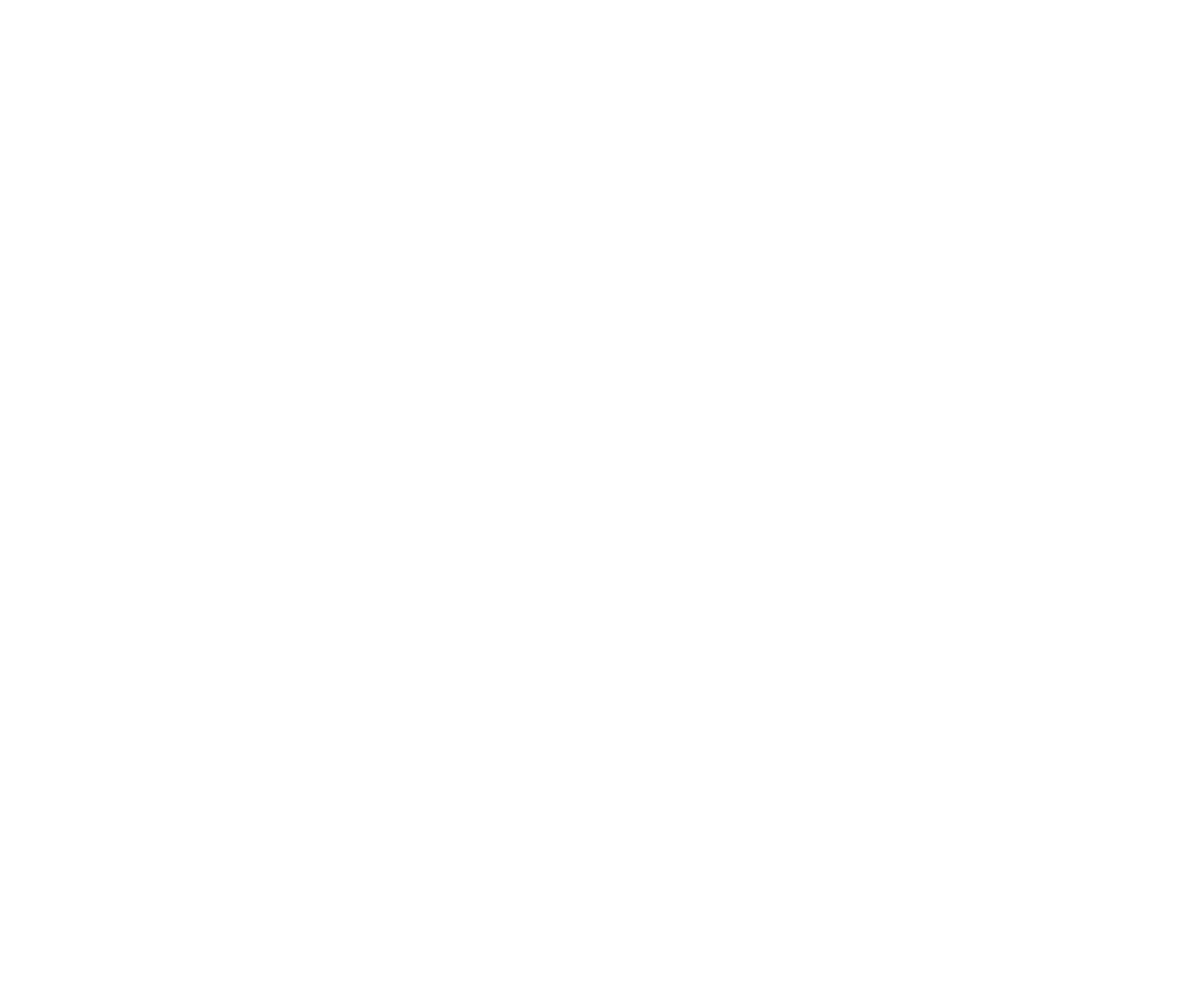
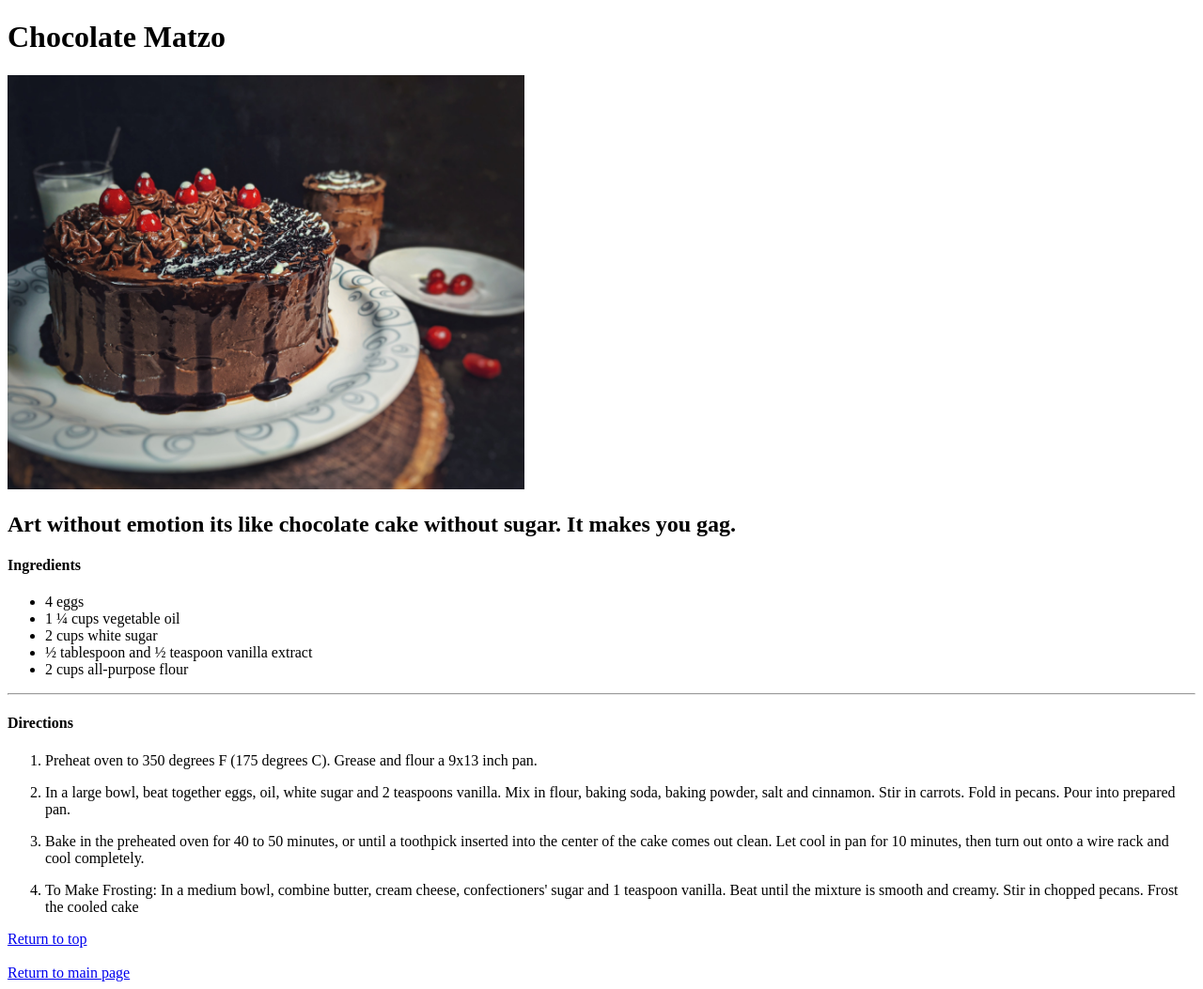
Before and after one commit to ZTanvir/Chicken-Biryani-Recipe, a plain HTML site: page recipes/chocolatematzo.html in a window 1280 px wide. Shown: the whole page at 94% size. Before the commit the page ends 800 px from the top, so only its background shows below. Drawn offline with Linux system fonts and the light colour scheme.

Commit message:
Complete all four html page.

```diff
--- a/recipes/chocolatematzo.html
+++ b/recipes/chocolatematzo.html
@@ -0,0 +1,66 @@
+<!DOCTYPE html>
+<html lang="en">
+  <head>
+    <meta charset="UTF-8" />
+    <meta http-equiv="X-UA-Compatible" content="IE=edge" />
+    <meta name="viewport" content="width=device-width, initial-scale=1.0" />
+    <title>Chocolate Matzo</title>
+  </head>
+  <body>
+    <a href="top"></a>
+    <h1>Chocolate Matzo</h1>
+    <img
+      src="../Image/umesh-soni-LDnmyOaA-ew-unsplash.jpg"
+      alt="Carrot cake decorated by carrot"
+      srcset=""
+      width="550px"
+    />
+    <h2>
+      Art without emotion its like chocolate cake without sugar. It makes you
+      gag.
+    </h2>
+    <h4>Ingredients</h4>
+    <ul>
+      <li>4 eggs</li>
+      <li>1 ¼ cups vegetable oil</li>
+      <li>2 cups white sugar</li>
+      <li>½ tablespoon and ½ teaspoon vanilla extract</li>
+      <li>2 cups all-purpose flour</li>
+    </ul>
+    <hr />
+    <h4>Directions</h4>
+    <ol>
+      <li>
+        <p>
+          Preheat oven to 350 degrees F (175 degrees C). Grease and flour a 9x13
+          inch pan.
+        </p>
+      </li>
+      <li>
+        <p>
+          In a large bowl, beat together eggs, oil, white sugar and 2 teaspoons
+          vanilla. Mix in flour, baking soda, baking powder, salt and cinnamon.
+          Stir in carrots. Fold in pecans. Pour into prepared pan.
+        </p>
+      </li>
+      <li>
+        <p>
+          Bake in the preheated oven for 40 to 50 minutes, or until a toothpick
+          inserted into the center of the cake comes out clean. Let cool in pan
+          for 10 minutes, then turn out onto a wire rack and cool completely.
+        </p>
+      </li>
+      <li>
+        <p>
+          To Make Frosting: In a medium bowl, combine butter, cream cheese,
+          confectioners' sugar and 1 teaspoon vanilla. Beat until the mixture is
+          smooth and creamy. Stir in chopped pecans. Frost the cooled cake
+        </p>
+      </li>
+    </ol>
+    <a href="#top">Return to top</a>
+    <br />
+    <br />
+    <a href="../index.html">Return to main page</a>
+  </body>
+</html>
```
Also changed, not shown: index.html (+11 -5 lines), recipes/beansoup.html (+63 -0 lines), recipes/carrotcake.html (+63 -0 lines), Image/ella-olsson-fxJTl_gDh28-unsplash.jpg (added), Image/massimo-adami-NaZ4bokBum0-unsplash.jpg (added), Image/umesh-soni-LDnmyOaA-ew-unsplash.jpg (added).
